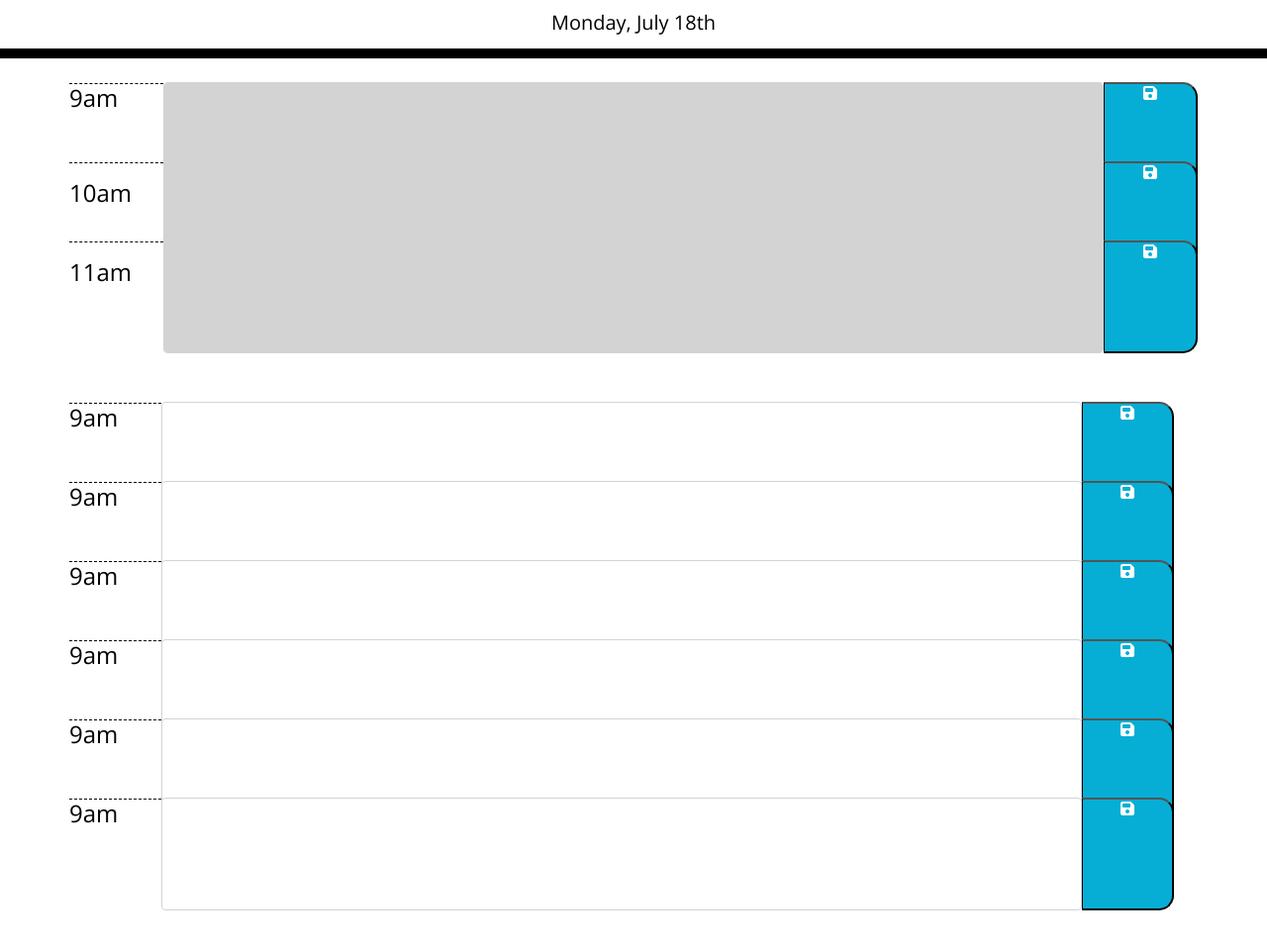
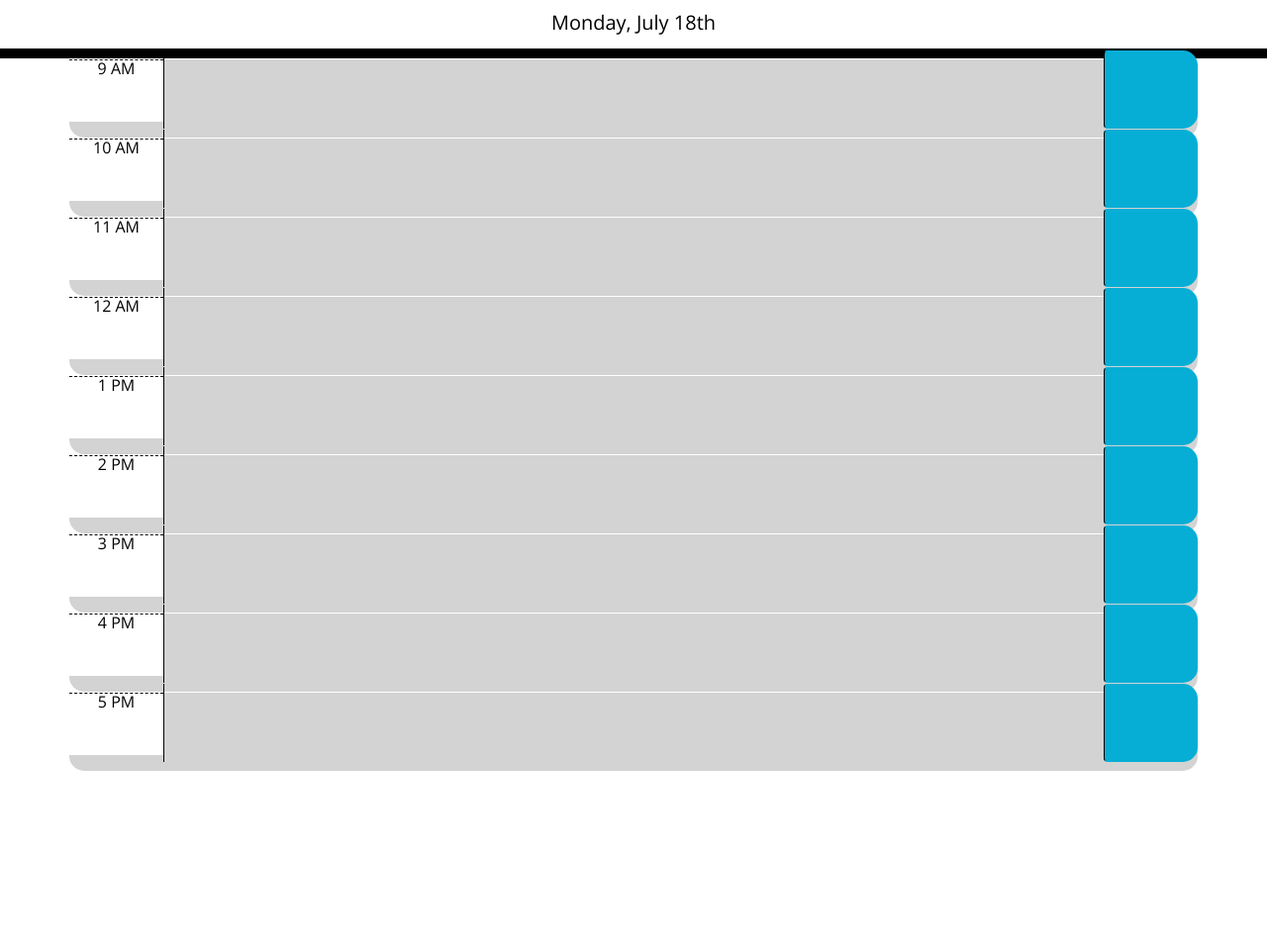
Before and after one commit to jordanheidlage/fifth-homework, a plain HTML site: page index.html in a window 1280 px wide. Shown: the part 108-1066 px from the top of the page at 99% size. After the commit the page ends 887 px from the top, so only its background shows below. Drawn offline with nearby package versions, Linux system fonts and the light colour scheme.

Commit message:
finished creating css wireframe:

```diff
--- a/script.js
+++ b/assets/script.js
@@ -8,15 +8,13 @@
 // if  moment() < time-blokcs => future
 //step 4: grap the textarea value and store it in localstorage
 
-var timeBlocksArr=[9,10,11] //translate time-blocks to military times
+var timeBlocksArr=[9,10,11,12,1,2,3,4,5] //translate time-blocks to military times
 
 var currenthour= moment().hour()
-
-var currentDay =$("#currentDay")  // document.querySelector("#currentDay")
 console.log(currenthour)
 
-var systemTime=moment().format("dddd, MMMM Do")
-currentDay.text(systemTime)   // currentDay.textContent=systemTime
+
+
 
 function displayTimeBlockColors(){
     for(var i=0; i < timeBlocksArr.length;i++){
@@ -33,7 +31,9 @@ function displayTimeBlockColors(){
          else if(currenthour < timeBlocksArr[i]){
             currentTextEl.addClass("future")
          }
-    }
-}
+      }
+   }
 
-displayTimeBlockColors()
+   displayTimeBlockColors()
+
+   $("#currentDay").text(moment().format("dddd, MMMM Do"));
--- a/index.html
+++ b/index.html
@@ -5,10 +5,14 @@
   <meta charset="UTF-8" />
   <meta name="viewport" content="width=device-width, initial-scale=1.0" />
   <meta http-equiv="X-UA-Compatible" content="ie=edge" />
-  <link rel="stylesheet" href="https://cdnjs.cloudflare.com/ajax/libs/twitter-bootstrap/5.1.3/css/bootstrap.min.css" integrity="sha512-GQGU0fMMi238uA+a/bdWJfpUGKUkBdgfFdgBm72SUQ6BeyWjoY/ton0tEjH+OSH9iP4Dfh+7HM0I9f5eR0L/4w==" crossorigin="anonymous" referrerpolicy="no-referrer" />
-  <link rel="stylesheet" href="https://cdnjs.cloudflare.com/ajax/libs/font-awesome/6.1.1/css/all.min.css" integrity="sha512-KfkfwYDsLkIlwQp6LFnl8zNdLGxu9YAA1QvwINks4PhcElQSvqcyVLLD9aMhXd13uQjoXtEKNosOWaZqXgel0g==" crossorigin="anonymous" referrerpolicy="no-referrer" />
+  <link rel="stylesheet" href="https://cdnjs.cloudflare.com/ajax/libs/twitter-bootstrap/5.1.3/css/bootstrap.min.css"
+    integrity="sha512-GQGU0fMMi238uA+a/bdWJfpUGKUkBdgfFdgBm72SUQ6BeyWjoY/ton0tEjH+OSH9iP4Dfh+7HM0I9f5eR0L/4w=="
+    crossorigin="anonymous" referrerpolicy="no-referrer" />
+  <link rel="stylesheet" href="https://cdnjs.cloudflare.com/ajax/libs/font-awesome/6.1.1/css/all.min.css"
+    integrity="sha512-KfkfwYDsLkIlwQp6LFnl8zNdLGxu9YAA1QvwINks4PhcElQSvqcyVLLD9aMhXd13uQjoXtEKNosOWaZqXgel0g=="
+    crossorigin="anonymous" referrerpolicy="no-referrer" />
   <link href="https://fonts.googleapis.com/css?family=Open+Sans&display=swap" rel="stylesheet" />
-  <link rel="stylesheet" href="style.css" />
+  <link rel="stylesheet" href="./assets/style.css" />
   <title>Work Day Scheduler</title>
 </head>
 
@@ -19,91 +23,56 @@
     <p id="currentDay" class="lead"></p>
   </header>
   <div class="container">
-    <div class="row">
-      <div class="col-sm-1 hour p-0 mt-4"><h4>9am</h4></div>
-      <div class="col-sm-10 p-0 mb-5">
-         <textarea name="" id="9" class="form-control w-100 h-100 p-0 "></textarea>
+    <div id="9" class="row time-block">
+      <p class="hour col-md-1">9 AM</p>
+      <textarea class="description col-md-10"></textarea>
+      <button class="btn saveBtn col-md-1"></button>
     </div>
-      <div class="col-sm-1 p-0 mb-5">
-        <button class="saveBtn w-100 h-100 "><i class="fa-solid fa-floppy-disk w-100 h-100"></i></button>
+    <div id="10" class="row time-block">
+      <p class="hour col-md-1">10 AM</p>
+      <textarea class="description col-md-10"></textarea>
+      <button class="btn saveBtn col-md-1"></button>
     </div>
+    <div id="11" class="row time-block">
+      <p class="hour col-md-1">11 AM</p>
+      <textarea class="description col-md-10"></textarea>
+      <button class="btn saveBtn col-md-1"></button>
     </div>
-    <div class="row">
-      <div class="col-sm-1 hour p-0 mt-4 custom-m"> <h4>10am</h4>   </div>
-      <div class="col-sm-10 p-0 mb-5">
-         <textarea name="" id="10" class="form-control w-100 h-100 p-0 "></textarea>
+    <div id="12" class="row time-block">
+      <p class="hour col-md-1">12 AM</p>
+      <textarea class="description col-md-10"></textarea>
+      <button class="btn saveBtn col-md-1"></button>
     </div>
-      <div class="col-sm-1 p-0 mb-5">
-        <button class="saveBtn w-100 h-100 "><i class="fa-solid fa-floppy-disk w-100 h-100"></i></button>
+    <div id="1" class="row time-block">
+      <p class="hour col-md-1">1 PM</p>
+      <textarea class="description col-md-10"></textarea>
+      <button class="btn saveBtn col-md-1"></button>
     </div>
+    <div id="2" class="row time-block">
+      <p class="hour col-md-1">2 PM</p>
+      <textarea class="description col-md-10"></textarea>
+      <button class="btn saveBtn col-md-1"></button>
     </div>
-    <div class="row">
-      <div class="col-sm-1 hour p-0 mt-4 custom-m"> <h4>11am</h4>   </div>
-      <div class="col-sm-10 p-0 mb-5">
-         <textarea name="" id="11" class="form-control w-100 h-100 p-0 "></textarea>
+    <div id="3" class="row time-block">
+      <p class="hour col-md-1">3 PM</p>
+      <textarea class="description col-md-10"></textarea>
+      <button class="btn saveBtn col-md-1"></button>
     </div>
-      <div class="col-sm-1 p-0 mb-5">
-        <button class="saveBtn w-100 h-100 "><i class="fa-solid fa-floppy-disk w-100 h-100"></i></button>
+    <div id="4" class="row time-block">
+      <p class="hour col-md-1">4 PM</p>
+      <textarea class="description col-md-10"></textarea>
+      <button class="btn saveBtn col-md-1"></button>
     </div>
-      <div class="row">
-        <div class="col-sm-1 hour p-0 mt-4"><h4>9am</h4></div>
-        <div class="col-sm-10 p-0 mb-5">
-           <textarea name="" id="12" class="form-control w-100 h-100 p-0 "></textarea>
-        </div>
-        <div class="col-sm-1 p-0 mb-5">
-          <button class="saveBtn w-100 h-100 "><i class="fa-solid fa-floppy-disk w-100 h-100"></i></button>
-        </div>
-      </div>
-      <div class="row">
-        <div class="col-sm-1 hour p-0 mt-4"><h4>9am</h4></div>
-        <div class="col-sm-10 p-0 mb-5">
-           <textarea name="" id="1" class="form-control w-100 h-100 p-0 "></textarea>
-        </div>
-        <div class="col-sm-1 p-0 mb-5">
-          <button class="saveBtn w-100 h-100 "><i class="fa-solid fa-floppy-disk w-100 h-100"></i></button>
-        </div>
-      </div>
-      <div class="row">
-        <div class="col-sm-1 hour p-0 mt-4"><h4>9am</h4></div>
-        <div class="col-sm-10 p-0 mb-5">
-           <textarea name="" id="2" class="form-control w-100 h-100 p-0 "></textarea>
-        </div>
-        <div class="col-sm-1 p-0 mb-5">
-          <button class="saveBtn w-100 h-100 "><i class="fa-solid fa-floppy-disk w-100 h-100"></i></button>
-        </div>
-      </div>
-      <div class="row">
-        <div class="col-sm-1 hour p-0 mt-4"><h4>9am</h4></div>
-        <div class="col-sm-10 p-0 mb-5">
-           <textarea name="" id="3" class="form-control w-100 h-100 p-0 "></textarea>
-        </div>
-        <div class="col-sm-1 p-0 mb-5">
-          <button class="saveBtn w-100 h-100 "><i class="fa-solid fa-floppy-disk w-100 h-100"></i></button>
-        </div>
-      </div>
-      <div class="row">
-        <div class="col-sm-1 hour p-0 mt-4"><h4>9am</h4></div>
-        <div class="col-sm-10 p-0 mb-5">
-           <textarea name="" id="4" class="form-control w-100 h-100 p-0 "></textarea>
-        </div>
-        <div class="col-sm-1 p-0 mb-5">
-          <button class="saveBtn w-100 h-100 "><i class="fa-solid fa-floppy-disk w-100 h-100"></i></button>
-        </div>
-      </div>
-      <div class="row">
-        <div class="col-sm-1 hour p-0 mt-4"><h4>9am</h4></div>
-        <div class="col-sm-10 p-0 mb-5">
-           <textarea name="" id="5" class="form-control w-100 h-100 p-0 "></textarea>
-        </div>
-        <div class="col-sm-1 p-0 mb-5">
-          <button class="saveBtn w-100 h-100 "><i class="fa-solid fa-floppy-disk w-100 h-100"></i></button>
-        </div>
+    <div id="5" class="row time-block">
+      <p class="hour col-md-1">5 PM</p>
+      <textarea class="description col-md-10"></textarea>
+      <button class="btn saveBtn col-md-1"></button>
     </div>
   </div>
 
   <script src="https://cdnjs.cloudflare.com/ajax/libs/jquery/3.2.1/jquery.min.js"></script>
   <script src="https://cdnjs.cloudflare.com/ajax/libs/moment.js/2.24.0/moment.min.js"></script>
-    <script src="./script.js"></script>
+  <script src="./assets/script.js"></script>
 </body>
 
 </html>
```
Also changed, not shown: assets/style.css (renamed from style.css). Lines whose indentation alone changed are shown as unchanged.
